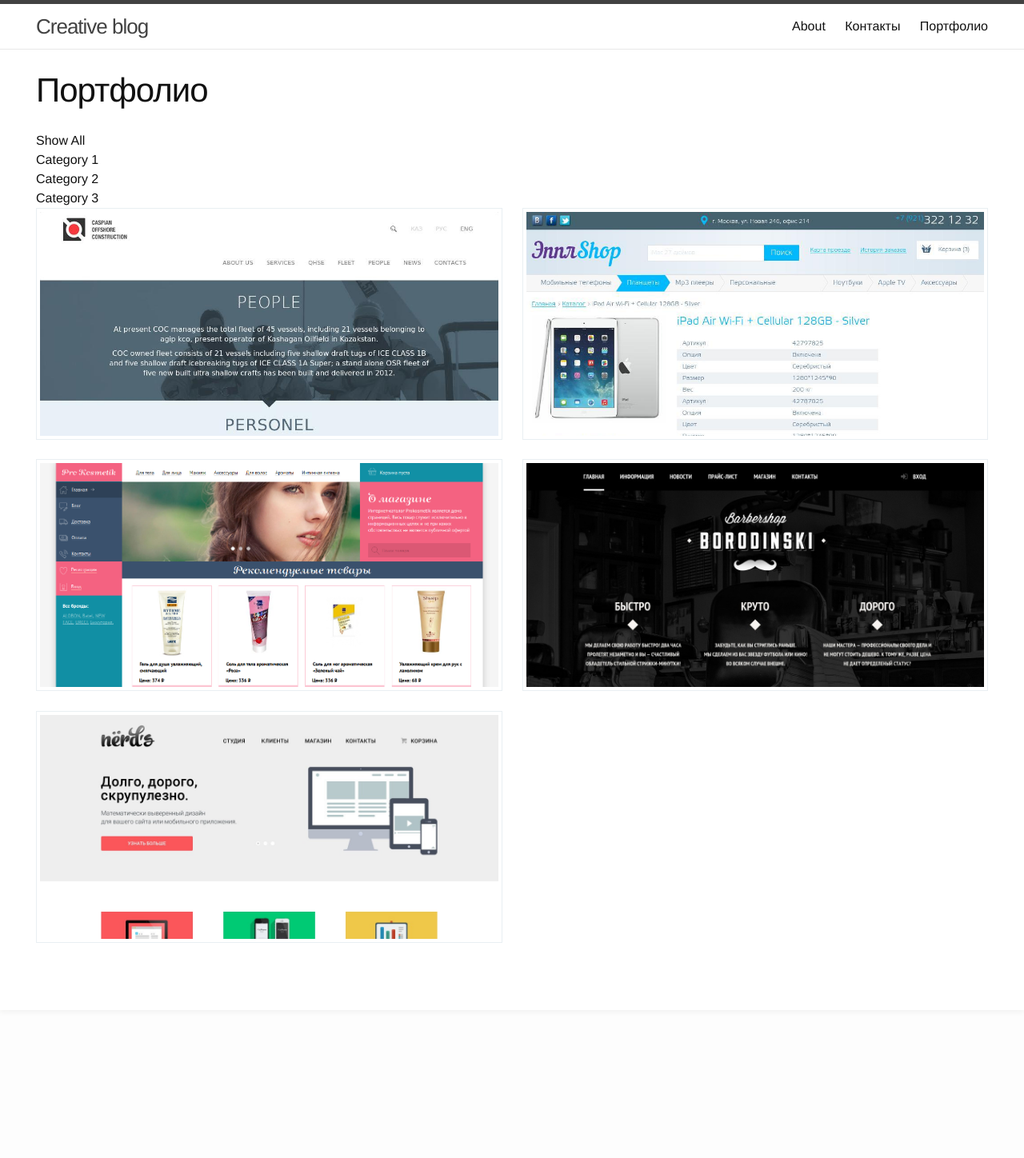
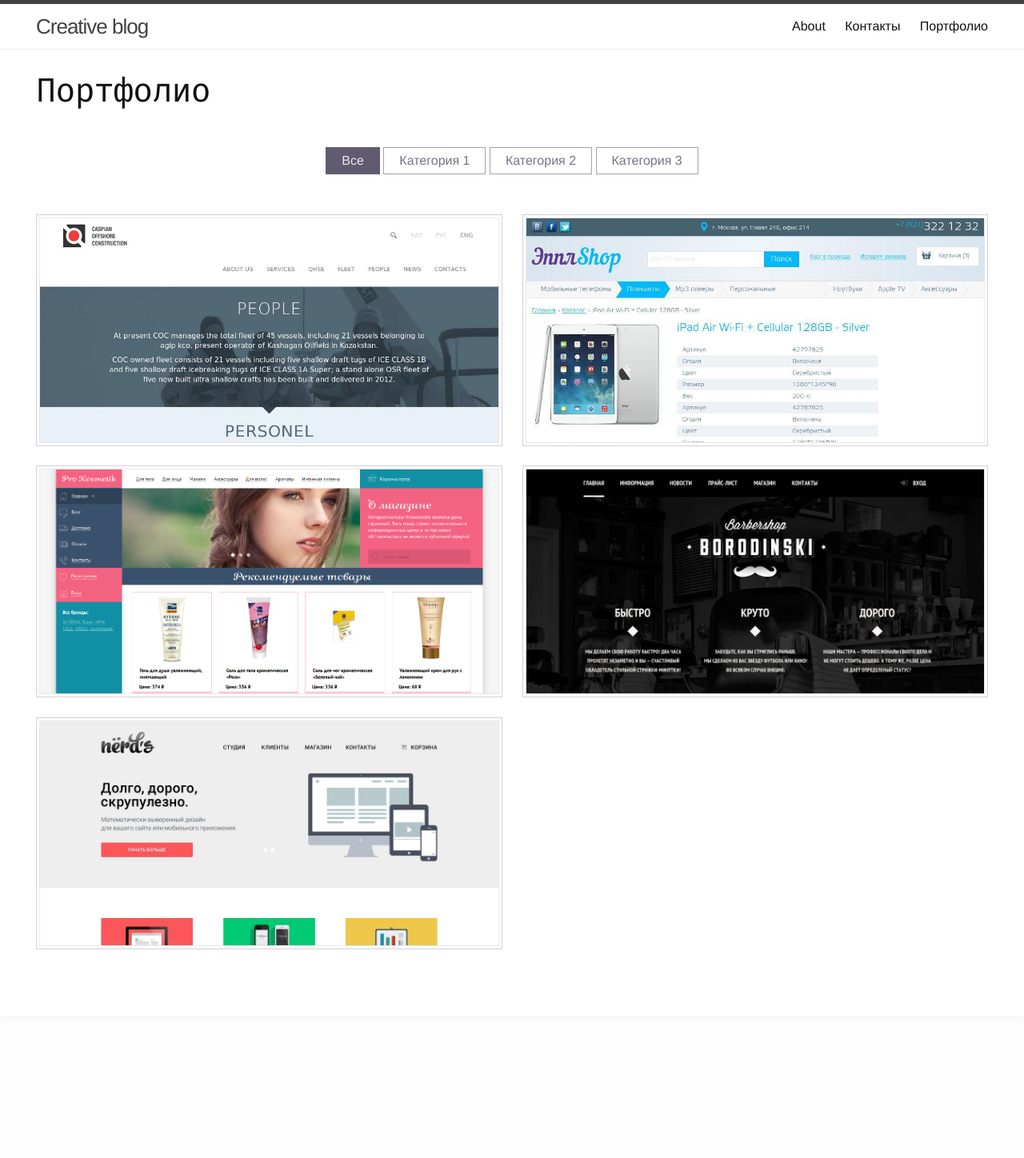
Before and after one commit to vadimmelnikov/vadim.github.io, a Jekyll site: the page built from portfolio.html, in a window 1280 px wide. Shown: the whole page at 80% size. Built offline with Jekyll 4.4.1, drawn with Linux system fonts in a browser that asks for light colours; nearby versions of some CDN libraries.

Commit message:
add buttons filter

```diff
--- a/_sass/_layout.scss
+++ b/_sass/_layout.scss
@@ -201,6 +201,7 @@
     font-size: 42px;
     letter-spacing: -1px;
     line-height: 1;
+    font-family: "Fira Mono";
 
     @include media-query($on-laptop) {
         font-size: 36px;
@@ -239,17 +240,20 @@
     margin: 0;
     padding: 0;
     margin-left: -2%;
+    @include media-query($on-laptop) {
+            margin-left: 0;
+    }
     @extend %clearfix;
-    & .mix{
-        display: none;
-    }
+    // & .mix{
+    //     display: none;
+    // }
 }
 /* .ehover1v2:hover .portfolio-item__title, .ehover1v2:hover .portfolio-item {
     -webkit-transform: translate3d(0,0,0);
     transform: translate3d(0,0,0);
 }*/
 .portfolio-item{
-    display: inline-block;
+    display: none;
     vertical-align: top;
     width: 48%;
     margin-left: 2%;
@@ -262,11 +266,12 @@
     //     margin-right: 0;
     // }
     position: relative;
-    border: 1px solid #e9eff2;
+    border: 1px solid rgba(30, 22, 54, 0.2);
     padding: 4px;
 
     @include media-query($on-laptop) {
             margin-left: 0;
+            margin-right: 0;
             width: 100%;
 
             &:nth-child(even){
@@ -283,6 +288,7 @@
 }
 .ehover1v2{
     max-height: 280px;
+    outline: 1px solid rgba(30, 22, 54, 0.1);
 }
 .popup-img{
     display: block;
@@ -493,3 +499,49 @@
 //         }
 //     }
 // }
+.filter-container{
+    text-align: center;
+    margin-bottom: 30px;
+}
+.filter{
+    display: inline-block;
+    margin-right: 10px;
+    cursor: pointer;
+    color: #2a7ae2;
+    text-decoration: none;
+    &:hover{
+            color: #111;
+    // text-decoration: underline;
+    }
+}
+.filter {
+    -webkit-transition: all 100ms cubic-bezier(.42, 0, 1, 1);
+    -moz-transition: all 100ms cubic-bezier(.42, 0, 1, 1);
+    -ms-transition: all 100ms cubic-bezier(.42, 0, 1, 1);
+    -o-transition: all 100ms cubic-bezier(.42, 0, 1, 1);
+    transition: all 100ms cubic-bezier(.42, 0, 1, 1);
+    // display: block;
+    margin: 20px auto;
+    max-width: 180px;
+    text-decoration: none;
+    // border-radius: 4px;
+    padding: 5px 20px;
+    // border: 2px solid #fff;
+    // outline: 1px solid rgba(30, 22, 54, 0.3);
+    // margin: 0 2px;
+}
+
+
+.filter {
+    color: rgba(30, 22, 54, 0.6);
+    box-shadow: rgba(30, 22, 54, 0.4) 0 0px 0px 1px inset;
+}
+
+.filter:hover {
+    color: rgba(255, 255, 255, 0.85);
+    box-shadow: rgba(30, 22, 54, 0.7) 0 80px 0px 1px inset;
+}
+.filter.active{
+    color: rgba(255, 255, 255, 0.85);
+    box-shadow: rgba(30, 22, 54, 0.7) 0 80px 0px 1px inset;
+}
--- a/portfolio.html
+++ b/portfolio.html
@@ -3,10 +3,13 @@
 title: Портфолио
 permalink: /portfoilio/
 ---
-<div class="filter" data-filter="all">Show All</div>
-<div class="filter" data-filter=".category-1">Category 1</div>
-<div class="filter" data-filter=".category-2">Category 2</div>
-<div class="filter" data-filter=".category-3">Category 3</div>
+
+<div class="filter-container">
+    <div class="filter" data-filter="all">Все</div>
+    <div class="filter" data-filter=".category-1">Категория 1</div>
+    <div class="filter" data-filter=".category-2">Категория 2</div>
+    <div class="filter" data-filter=".category-3">Категория 3</div>
+</div>
 
 <ul class="portfolio-list">
     {% for member in site.data.portfolio-list %}
```
